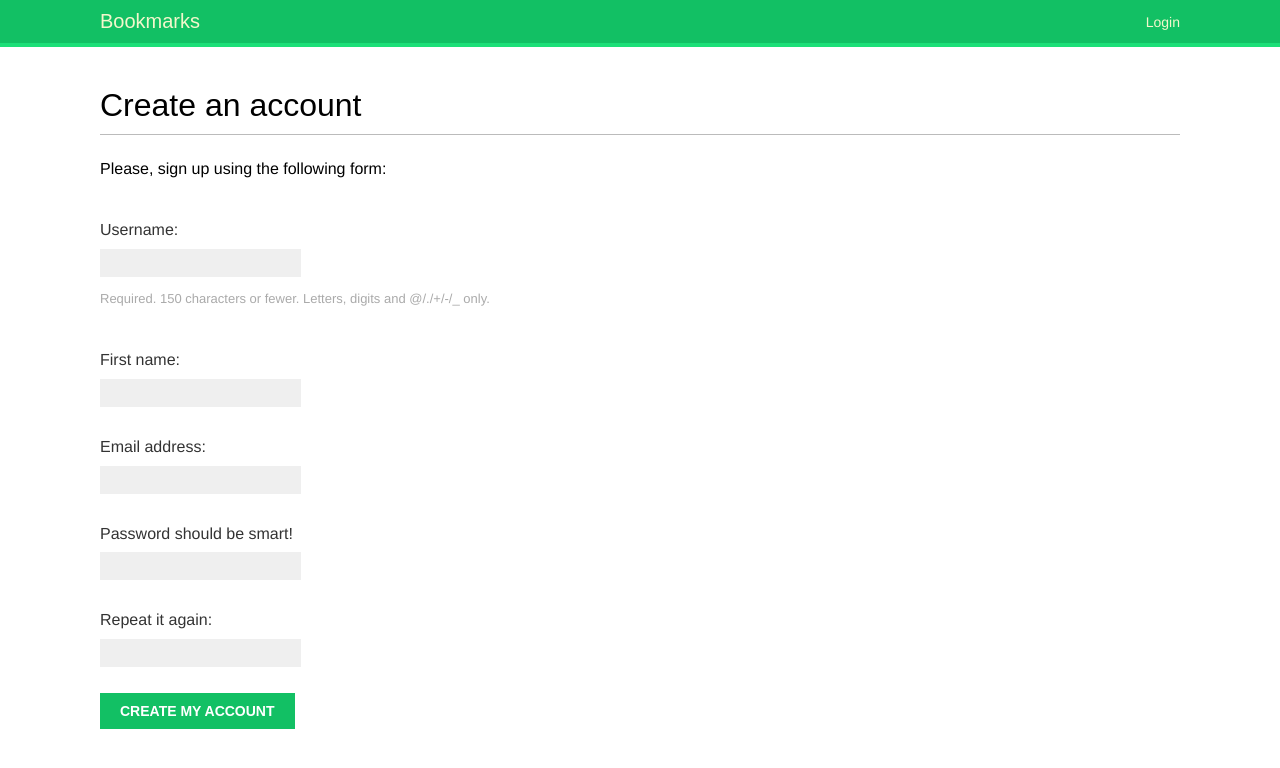
After one commit to alxayeed/django-social-site, a Django app: page /account/register/ in a window 1280 px wide. The commit adds this page. Shown: the top 768 px of the page. Run offline with Django 3.2, Linux system fonts and the light colour scheme; some web fonts are replaced.

Commit message:
user registration feature added

```diff
--- a/account/forms.py
+++ b/account/forms.py
@@ -1,7 +1,42 @@
 from django import forms
+from django.contrib.auth.models import User
 
 
 class LoginForm(forms.Form):
     username = forms.CharField(max_length=20)
     # ensures html element type=password
     password = forms.CharField(widget=forms.PasswordInput)
+
+
+# alternative to UserCreationForm
+class UserRegistrationForm(forms.ModelForm):
+    password = forms.CharField(label="Password should be smart!",
+                               widget=forms.PasswordInput)
+    password1 = forms.CharField(label='Repeat it again',  # why password1 is not showing in the template?!
+                                widget=forms.PasswordInput)
+
+    class Meta:
+        model = User
+        fields = ('username', 'first_name', 'email')
+
+    def clean_password1(self):
+        """
+        clean_<fieldname>() - this type of method is invoked automatically by is_valid() and check defined validation
+
+        this methods will validate -
+        - if both password is matched or not
+        - if password length is at least 8 characters
+        - if password contains both numbers and letters
+        """
+        cd = self.cleaned_data
+        if cd['password'] != cd['password1']:
+            raise forms.ValidationError('Password missmatched!')
+        if len(cd['password']) < 8:
+            print(type(cd['password']))
+            print(cd['password'])
+            raise forms.ValidationError(
+                'Password should be at least 8 character')
+        if cd['password'].isdigit() or cd['password'].isalpha():
+            raise forms.ValidationError(
+                'Password should have both letters and digits!')
+        return cd['password1']
--- /dev/null
+++ b/account/templates/account/register.html
@@ -0,0 +1,15 @@
+{% extends "base.html" %}
+
+{% block title %}Create an account{% endblock %}
+
+{% block content %}
+
+<h1>Create an account</h1>
+<p>Please, sign up using the following form:</p>
+<form method="post">
+    {{ user_form.as_p }}
+    {% csrf_token %}
+    <p><input type="submit" value="Create my account"></p>
+</form>
+
+{% endblock %}
--- a/account/templates/registration/login.html
+++ b/account/templates/registration/login.html
@@ -14,6 +14,8 @@ Login
 {% endif %}
 
 <div class="login-form">
+    <p>Please, use the following form to log-in. If you don't have an
+        account <a href="{% url "account:register" %}">register here</a></p>
     <form action="{% url 'account:login' %}" method="POST">
         {{ form.as_p }}
         {% csrf_token %}
--- a/account/urls.py
+++ b/account/urls.py
@@ -29,5 +29,7 @@ urlpatterns = [
          auth_views.PasswordResetCompleteView.as_view(
              template_name='registration/password_reset_success.html'),
          name='password_reset_complete'),
+    # Register user
+    path('register/', views.register, name='register'),
 
 ]
--- a/account/views.py
+++ b/account/views.py
@@ -1,6 +1,6 @@
 from django.shortcuts import render, redirect
 from django.http import HttpResponse
-from .forms import LoginForm
+from .forms import LoginForm, UserRegistrationForm
 from django.contrib.auth import authenticate, login
 from django.contrib.auth.decorators import login_required
 
@@ -38,3 +38,21 @@ def user_login(request):
         form = LoginForm()
 
     return render(request, 'account/login.html', {'form': form, 'message': message})
+
+
+def register(request):
+    if request.method == 'POST':
+        user_form = UserRegistrationForm(request.POST)
+        if user_form.is_valid():
+            # creating a new User object without saving to database
+            # not user_form(commit=False)
+            new_user = user_form.save(commit=False)
+            # setting password
+            new_user.set_password(user_form.cleaned_data['password'])
+            # now save the User object to database
+            new_user.save()
+            return render(request, 'account/register_done.html', {'new_user': new_user})
+
+    else:
+        user_form = UserRegistrationForm()
+    return render(request, 'account/register.html', {'user_form': user_form})
--- a/bookmarks/urls.py
+++ b/bookmarks/urls.py
@@ -18,5 +18,5 @@ from django.urls import path, include
 
 urlpatterns = [
     path('admin/', admin.site.urls),
-    path('', include('account.urls', namespace='account'))
+    path('account/', include('account.urls', namespace='account'))
 ]
```
Also changed, not shown: account/templates/account/register_done.html (added, +10 -0 lines), db.sqlite3.
